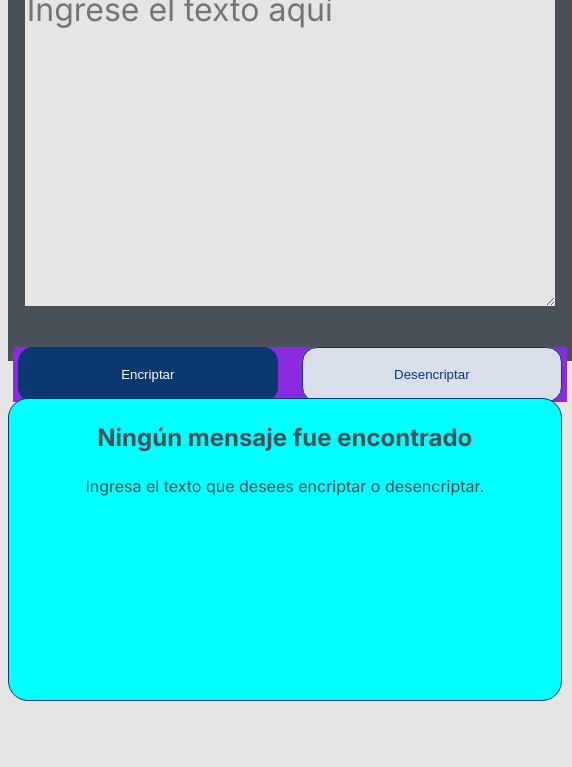
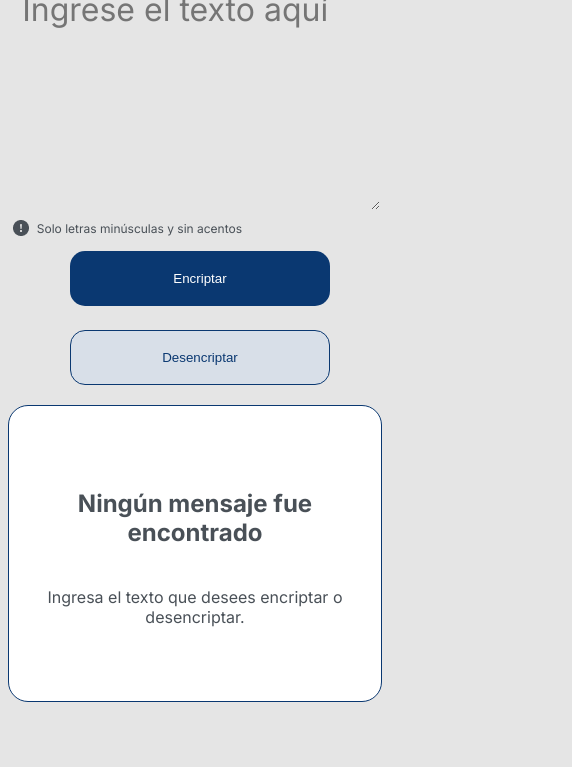
Before and after one commit to MrDavidAlv/challenge-encriptador-de-textos-Alura, a plain HTML site: page index.html in a window 390 px wide. Shown: the part 77-844 px from the top of the page, 572 px wide, since content can reach past the window. Drawn offline with Linux system fonts and the light colour scheme.

Commit message:
version final

```diff
--- a/style.css
+++ b/style.css
@@ -50,7 +50,7 @@ img,
 }
 
 .left {
-    padding-left: 5%;
+    padding-left: 15%;
 }
 
 .encrypt-container {
@@ -114,6 +114,8 @@ img,
     background: var(--color-cuaternario);
     color: var(--color-primario);
     border: 1px solid var(--color-primario);
+    justify-content: center;
+    align-items: center;
 }
 
 
@@ -136,6 +138,9 @@ img,
 }
 
 .right {
+    display: flex;
+    flex-direction: column;
+    justify-content: center;
     align-items: center;
     text-align: center;
 }
@@ -149,9 +154,11 @@ img,
 }
 
 #textOutput {
-    width: -webkit-fill-available;
+    width: 100%;
     height: 90%;
     border: none;
+    font-family: var(--fuente-inter);
+    font-size: 24px;
 }
 
 #respuesta,
@@ -197,7 +204,7 @@ img,
         width: 100%;
         padding: 5px;
         text-align: center;
-        background-color: #495057;
+        color: var(--color-fondo);
     }
 
 
@@ -207,7 +214,7 @@ img,
         margin-left: 0%;
         margin-bottom: 0px;
         justify-content: center;
-        background-color: aqua;
+        color: var(--color-secundario);
     }
 
     .imageContainer {
@@ -216,7 +223,7 @@ img,
 
     #respuesta {
         border: none;
-        width: 95%;
+        width: 100%;
         height: 60%;
     }
 
@@ -228,13 +235,37 @@ img,
 
     .contenedorBotones {
         height: auto;
-        background-color: blueviolet;
+        color: var(--color-fondo);
     }
 
     #textOutput {
         width: -webkit-fill-available;
         background-color: #E5E5E5;
-
+        width: 100%;
     }
 
 }
+
+@media (max-width: 395px) {
+    main {
+        display: grid;
+        width: 96%;
+        align-items: normal;
+    }
+
+    .contenedorBotones {
+        flex-direction: column;
+        align-items: center;
+    }
+
+    .encrypt-container {
+        height: 60%;
+    }
+
+    .right-container {
+        display: flex;
+        flex-direction: column;
+        justify-content: center;
+    }
+
+}
```
